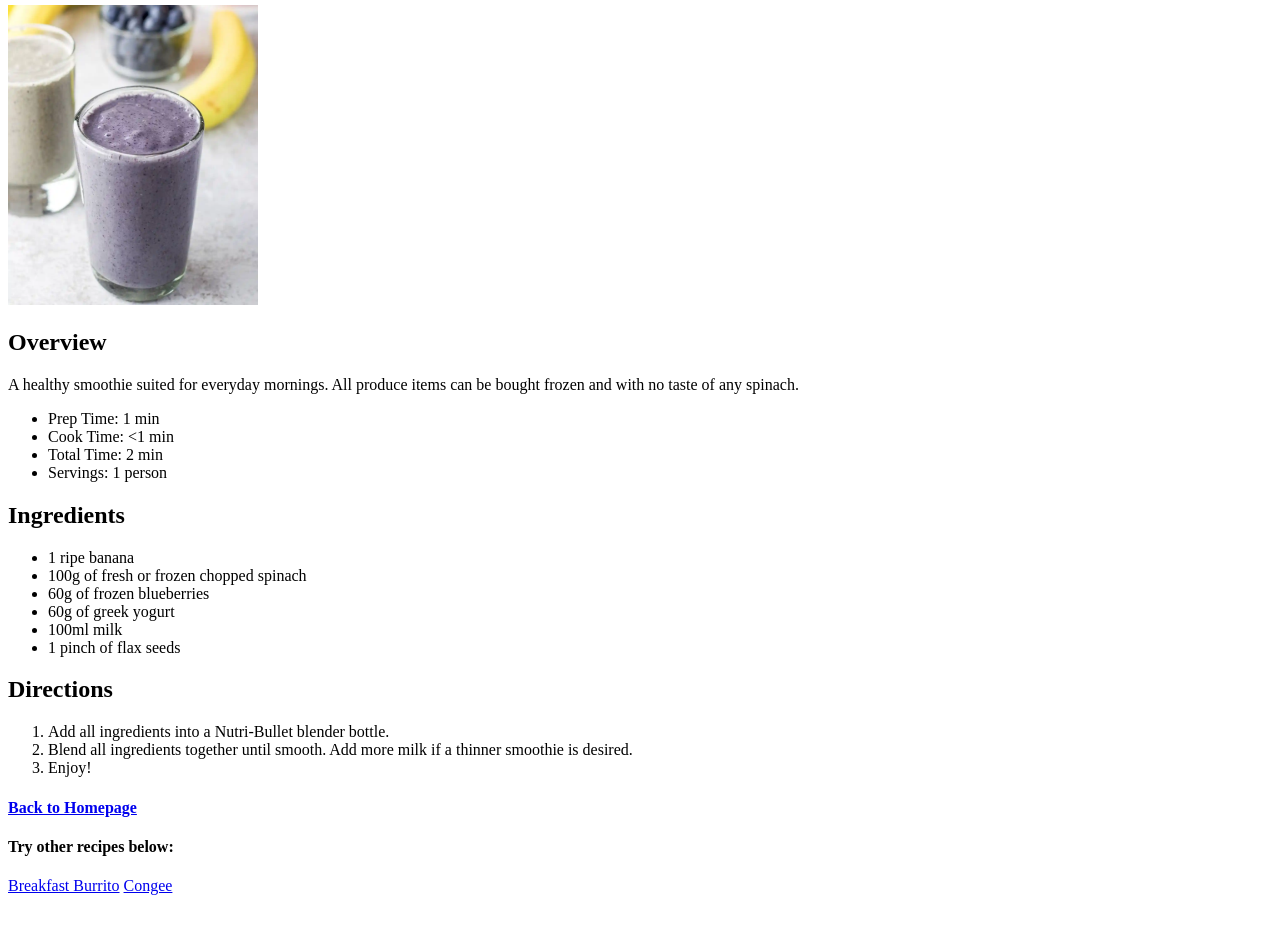
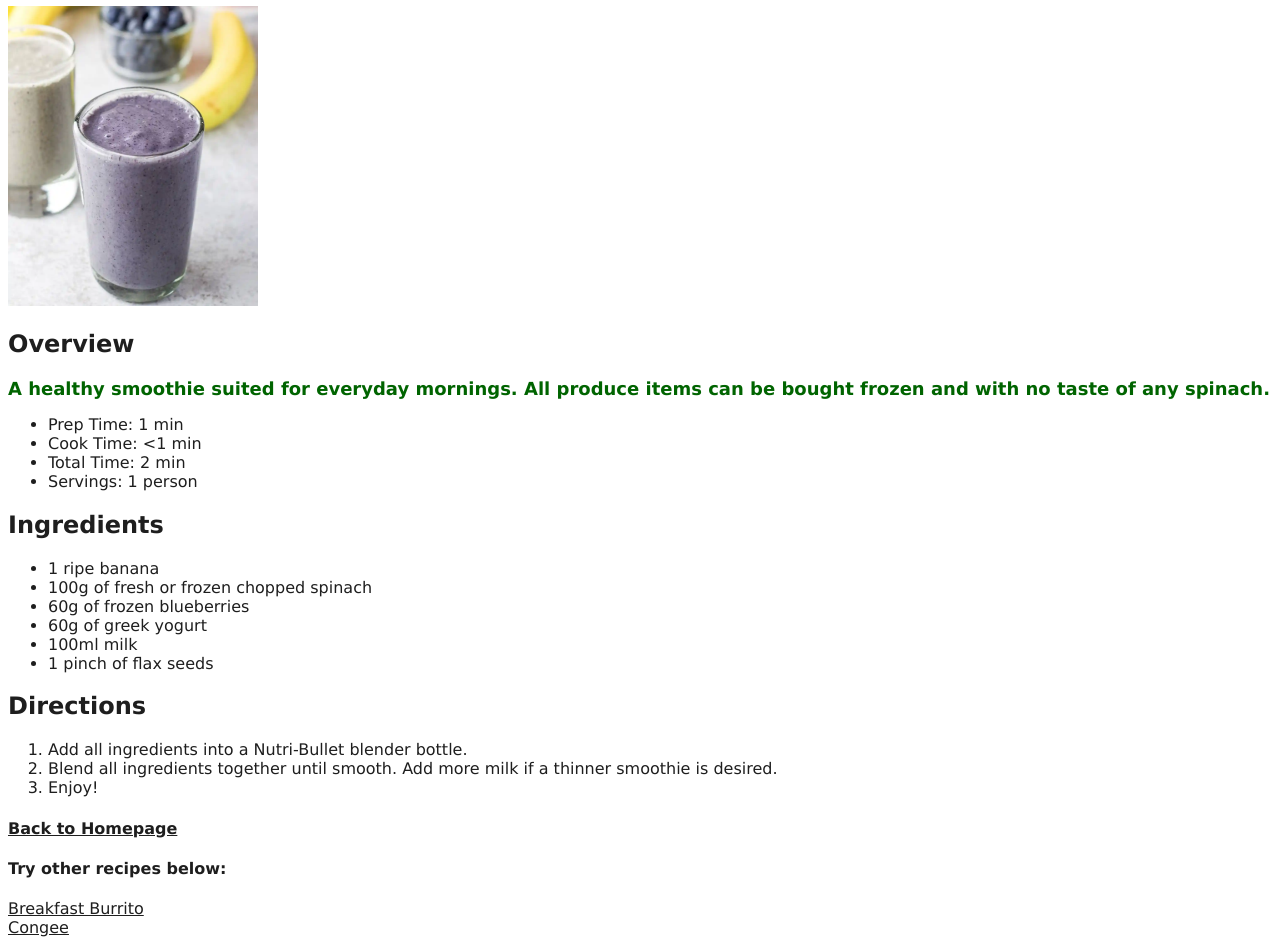
Before and after one commit to andrewtran28/odin-recipes, a plain HTML site: page recipes/banana-smoothie.html in a window 1280 px wide. Shown: the part 75-1020 px from the top of the page. Before the commit the page ends 978 px from the top, so only its background shows below. Drawn offline with Linux system fonts and the light colour scheme.

Commit message:
Update index and smoothie recipe page with CSS

```diff
--- a/recipes/banana-smoothie.html
+++ b/recipes/banana-smoothie.html
@@ -3,6 +3,7 @@
     <head>
         <meta charset="UTF-8">
         <title>Recipe 1: Banana-Blueberry Spinach Smoothie</title>
+        <link rel="stylesheet" href="../styles.css">
     </head>
 
     <body>
@@ -11,7 +12,7 @@
         <!-- All recipe images should be sized 250x300 for consistancy. -->
 
         <h2>Overview</h2>
-        <p>A healthy smoothie suited for everyday mornings. All produce items can be bought frozen and with no taste of any spinach.</p>
+        <div class="desc">A healthy smoothie suited for everyday mornings. All produce items can be bought frozen and with no taste of any spinach.</div>
         <ul>
             <li>Prep Time: 1 min</li>
             <li>Cook Time: <1 min</li>
@@ -39,7 +40,7 @@
 
         <h4><a href="../index.html" target="_self">Back to Homepage</a></h4>
         <h4>Try other recipes below:</h4>
-        <a href="breakfast-burrito.html" target="_blank">Breakfast Burrito</a>
+        <a href="breakfast-burrito.html" target="_blank">Breakfast Burrito</a> <br>
         <a href="congee.html" target="_blank">Congee</a>
     </body>
 </html>
--- /dev/null
+++ b/styles.css
@@ -0,0 +1,10 @@
+* {
+    font-family: Verdana, Geneva, Tahoma, sans-serif;
+    color: rgb(30, 30, 30);
+}
+
+.desc {
+    color: darkgreen;
+    font-size: 18px;
+    font-weight: 700;
+}
```
Also changed, not shown: index.html (+4 -3 lines).
